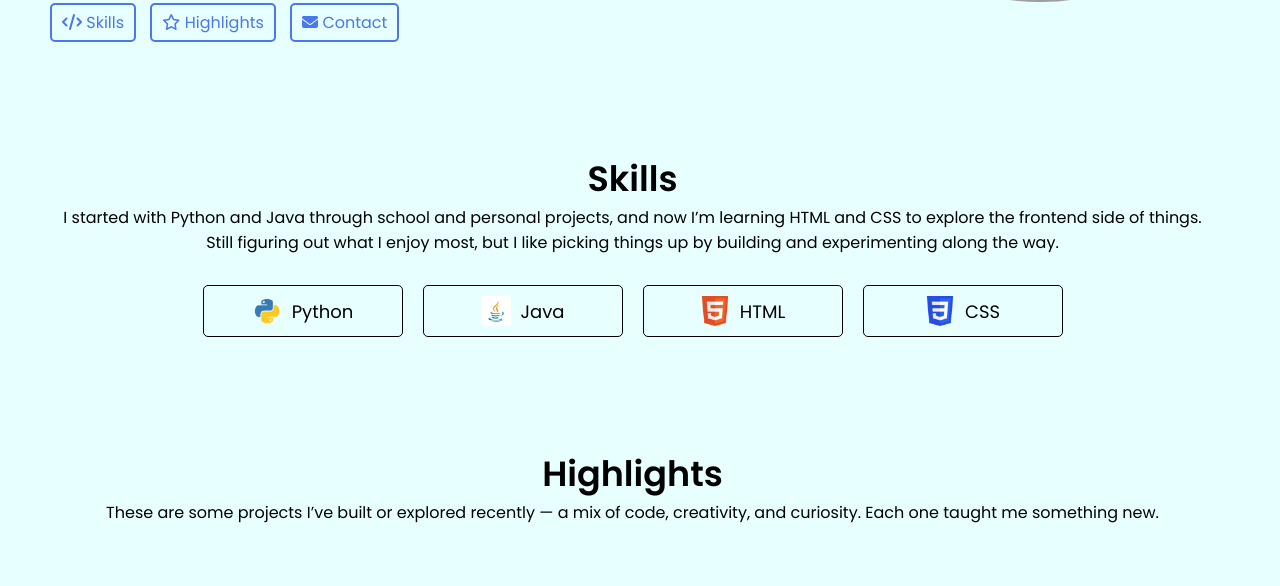
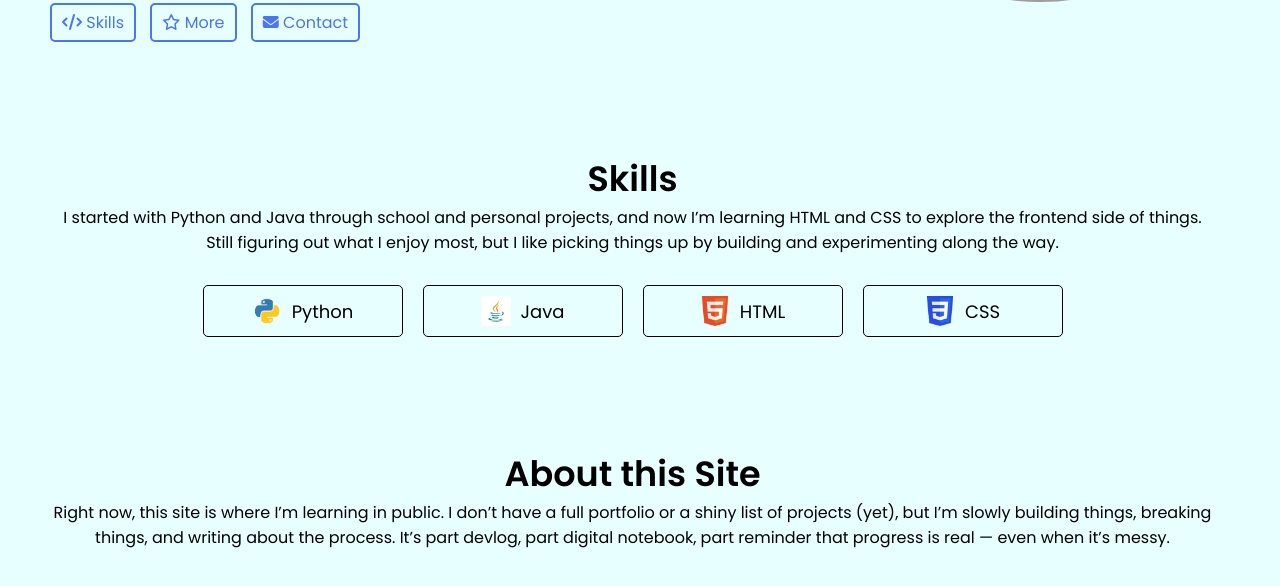
Before and after one commit to bakai-work07/personal-site, a plain HTML site: page index.html in a window 1280 px wide. Shown: the part 440-1026 px from the top of the page. Drawn offline with Linux system fonts and the light colour scheme; grey boxes are pictures that could not be loaded.

Commit message:
fix - changed highlights section to about this site

```diff
--- a/index.html
+++ b/index.html
@@ -56,9 +56,9 @@
                             <i class="fa-solid fa-code"></i>
                             <span>Skills</span>
                         </a>
-                        <a href="#highlights">
+                        <a href="#More">
                             <i class="fa-regular fa-star"></i>
-                            <span>Highlights</span>
+                            <span>More</span>
                         </a>
                         <a href="#contact">
                             <i class="fa-solid fa-envelope"></i>
@@ -100,9 +100,12 @@
         </section>
 
         <!-- Section 3 - Highlights -->
-        <section id="highlights" class="highlights">
-            <h2>Highlights</h2>
-            <div class="text">These are some projects I’ve built or explored recently — a mix of code, creativity, and curiosity. Each one taught me something new.</div>
+        <section id="more" class="more">
+            <h2>About this Site</h2>
+            <div class="text">
+                 Right now, this site is where I’m learning in public. I don’t have a full portfolio or a shiny list of projects (yet),
+                but I’m slowly building things, breaking things, and writing about the process.
+            It’s part devlog, part digital notebook, part reminder that progress is real — even when it’s messy.</div>
             <div class="topimg">
                 <img src="" alt="">
             </div>
--- a/style.css
+++ b/style.css
@@ -177,17 +177,17 @@ nav .right a span {
 }
 
 /* SECTION 3 - HIGHLIGHTS*/
-.highlights {
+.more {
     padding: 0 50px;
     margin-bottom: 100px;
 }
 
-.highlights h2{
+.more h2{
     text-align: center;
     font-size: 35px;
 }
 
-.highlights .text {
+.more .text {
     text-align: center;
 }
 
```
